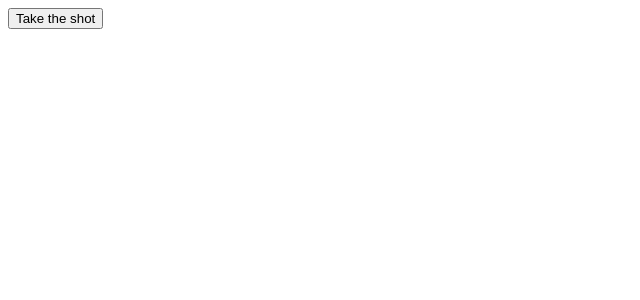
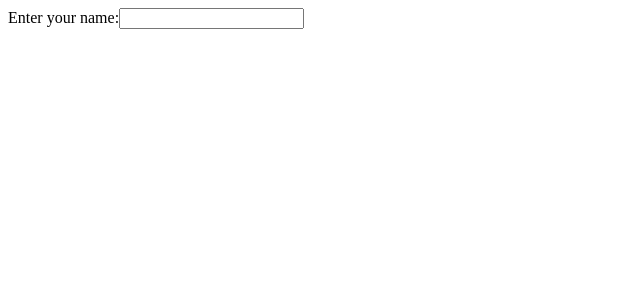
Before and after one commit to Tochi-Ezeani/my-react-app, a React (Create React App) app: page / in a window 1280 px wide. Shown: the top 300 px of the page, without its empty margins (0-640 px from the left). Built offline with nearby package versions, Linux system fonts and the light colour scheme.

Commit message:
Tutorials

```diff
--- a/src/Car.js
+++ b/src/Car.js
@@ -1,6 +1,7 @@
 function Car(props) {
   // return <h2>Hi, I am a Car!</h2>;
-  return <h2>I am a { props.brand.model }!</h2>
+  // return <h2>I am a { props.brand.model }!</h2>;
+  return <li>I am a { props.brand }</li>;
 }
 
 export default Car;
--- a/src/Football.js
+++ b/src/Football.js
@@ -3,12 +3,14 @@ function Football() {
   //   alert('Great Shot!');
   // };
 
-  const shoot = (a) => {
-    alert(a);
+  //
+
+  const shoot = (a, b) => {
+    alert(b.type);
   };
 
   return (
-    <button onClick={ () => shoot('Goal!') }>Take the shot</button>
+    <button onClick={ (event) => shoot('Goal!', event) }>Take the shot</button>
   );
 };
 
--- /dev/null
+++ b/src/MyForm.js
@@ -0,0 +1,27 @@
+import { useState } from "react";
+
+function MyForm() {
+  const [name, setName] = useState("");
+
+  // return (
+  //   <form>
+  //     <label>Enter your name:
+  //       <input type="text" />
+  //     </label>
+  //   </form>
+  // );
+
+  return (
+    <form>
+      <label>Enter your name:
+        <input
+          type="text"
+          value={name}
+          onChange={(e) => setName(e.target.value)}
+        />
+      </label>
+    </form>
+  );
+}
+
+export default MyForm;
```
Also changed, not shown: src/Garage.js (+24 -6 lines), src/index.js (+27 -2 lines).
